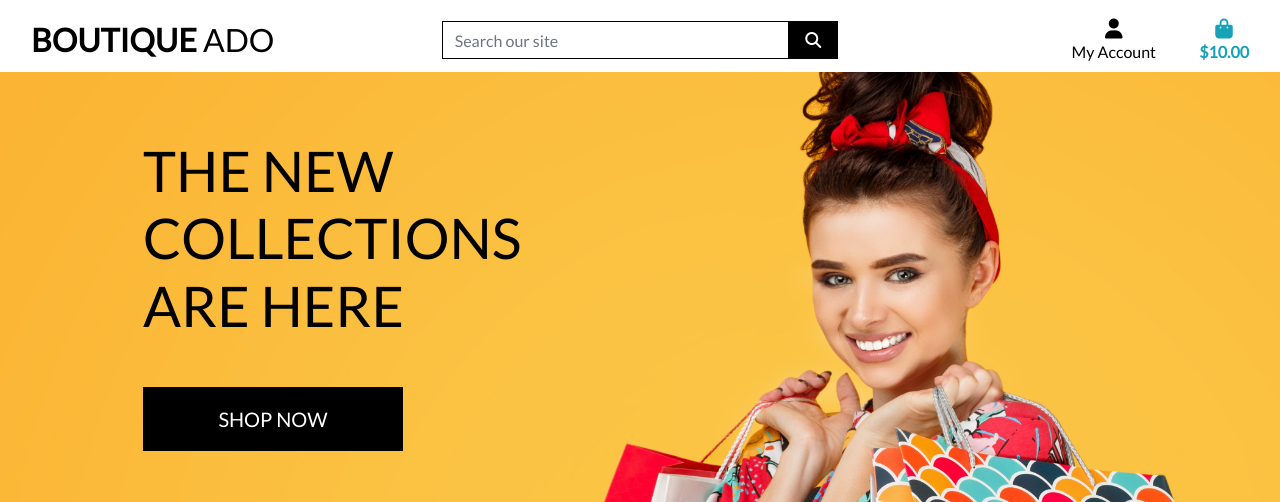
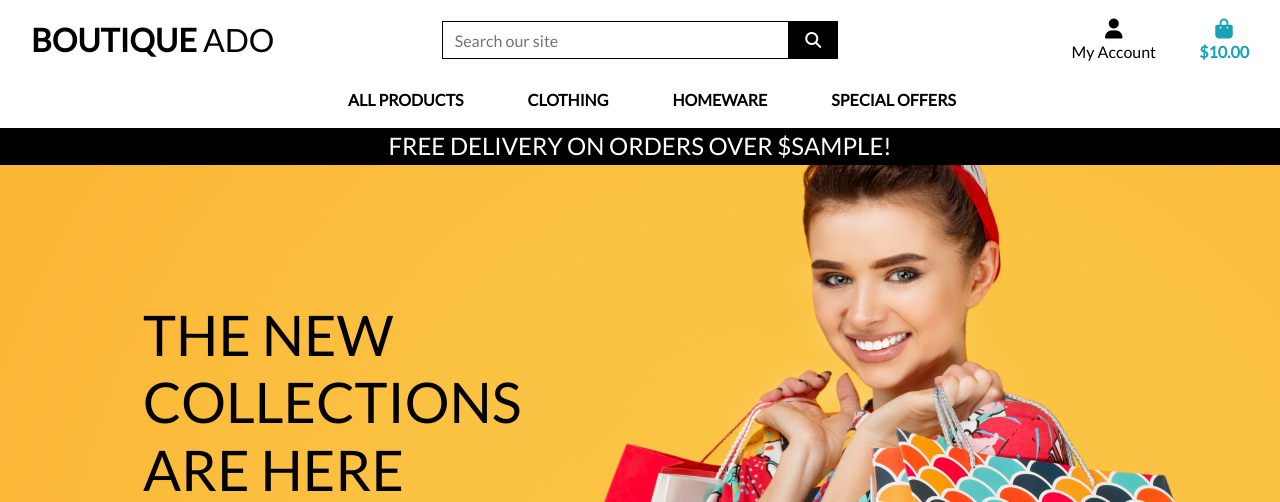
Before and after one commit to ashur-k/bouttique_ado_v1, a Django app: template home/templates/home/index.html in a window 1280 px wide. Shown: the top 502 px of the page. Run offline with Django 3.2, Linux system fonts and the light colour scheme; the template is opened without the code that fills it: most values are stand-ins (such as "Sample title", 1, 10 or a date in 2020); some libraries are stand-ins or nearby versions.

Commit message:
base.html, index.html and inclides folders and files are added

```diff
--- a/home/templates/home/index.html
+++ b/home/templates/home/index.html
@@ -2,11 +2,9 @@
 {% load static %}
 
 {% block page_header %}
-    <div class="container header-contianer">
+    <div class="container header-container">
         <div class="row">
-            <div class="col">
-
-            </div>
+            <div class="col"></div>
         </div>
     </div>
 {% endblock %}
@@ -20,13 +18,10 @@
                 </h1>
                 <div class="my-5">
                     <h4>
-                        <a href="" class="shop-now-button btn btn-lg rounded-0 text-uppercase py-3">
-                            Shop Now
-                        </a>
+                        <a href="" class="shop-now-button btn btn-lg rounded-0 text-uppercase py-3">Shop Now</a>
                     </h4>
                 </div>
             </div>
         </div>
     </div>
-
 {% endblock %}
--- a/static/css/base.css
+++ b/static/css/base.css
@@ -56,6 +56,10 @@ body {
     border: 1px solid black !important;
 }
 
+.bg-black {
+    background: #000 !important;
+}
+
 /* -------------------------------- Media Queries */
 
 /* Slightly larger container on xl screens */
--- a/templates/base.html
+++ b/templates/base.html
@@ -1,7 +1,9 @@
 {% load static %}
+
 <!doctype html>
 <html lang="en">
   <head>
+
     {% block meta %}
         <meta http-equiv="X-UA-Compatible" content="ie=edge">
         <meta charset="utf-8">
@@ -21,19 +23,19 @@
     {% endblock %}
 
     {% block corejs %}
-        <script src="https://kit.fontawesome.com/60ca92335a.js" crossorigin="anonymous"></script>
-        <script src="https://code.jquery.com/jquery-3.5.1.slim.min.js" integrity="sha384-DfXdz2htPH0lsSSs5nCTpuj/zy4C+OGpamoFVy38MVBnE+IbbVYUew+OrCXaRkfj" crossorigin="anonymous"></script>
-        <script src="https://cdn.jsdelivr.net/npm/popper.js@1.16.1/dist/umd/popper.min.js" integrity="sha384-9/reFTGAW83EW2RDu2S0VKaIzap3H66lZH81PoYlFhbGU+6BZp6G7niu735Sk7lN" crossorigin="anonymous"></script>
-        <script src="https://stackpath.bootstrapcdn.com/bootstrap/4.5.2/js/bootstrap.min.js" integrity="sha384-B4gt1jrGC7Jh4AgTPSdUtOBvfO8shuf57BaghqFfPlYxofvL8/KUEfYiJOMMV+rV" crossorigin="anonymous"></script>
+        <script src="https://kit.fontawesome.com/e9c73d7092.js" crossorigin="anonymous"></script>
+        <script src="https://code.jquery.com/jquery-3.4.1.slim.min.js" integrity="sha384-J6qa4849blE2+poT4WnyKhv5vZF5SrPo0iEjwBvKU7imGFAV0wwj1yYfoRSJoZ+n" crossorigin="anonymous"></script>
+        <script src="https://cdn.jsdelivr.net/npm/popper.js@1.16.0/dist/umd/popper.min.js" integrity="sha384-Q6E9RHvbIyZFJoft+2mJbHaEWldlvI9IOYy5n3zV9zzTtmI3UksdQRVvoxMfooAo" crossorigin="anonymous"></script>
+        <script src="https://stackpath.bootstrapcdn.com/bootstrap/4.4.1/js/bootstrap.min.js" integrity="sha384-wfSDF2E50Y2D1uUdj0O3uMBJnjuUD4Ih7YwaYd1iqfktj0Uod8GCExl3Og8ifwB6" crossorigin="anonymous"></script>
     {% endblock %}
 
     {% block extra_js %}
     {% endblock %}
 
-    <title>Boutique Ado{% block extra_title %}{% endblock %}</title>
+    <title>Boutique Ado {% block extra_title %}{% endblock %}</title>
   </head>
   <body>
-     <header class="container-fluid fixed-top">
+    <header class="container-fluid fixed-top">
         <div id="topnav" class="row bg-white pt-lg-2 d-none d-lg-flex">
             <div class="col-12 col-lg-4 my-auto py-1 py-lg-0 text-center text-lg-left">
                 <a href="{% url 'home' %}" class="nav-link main-logo-link">
@@ -93,6 +95,20 @@
                 </ul>
             </div>
         </div>
+        <div class="row bg-white">
+            <nav class="navbar navbar-expand-lg navbar-light w-100">
+                <button class="navbar-toggler" type="button" data-toggle="collapse" data-target="#main-nav" aria-controls="main-nav" aria-expanded="false" aria-label="Toggle navigation">
+                    <span class="navbar-toggler-icon"></span>
+                </button>
+                {% include 'includes/mobile-top-header.html' %}
+                {% include 'includes/main-nav.html' %}
+            </nav>
+        </div>
+        <div id="delivery-banner" class="row text-center">
+            <div class="col bg-black text-white">
+                <h4 class="logo-font my-1">Free delivery on orders over ${{ free_shipping_threshold }}!</h4>
+            </div>
+        </div>
     </header>
 
     {% if messages %}
@@ -100,15 +116,12 @@
     {% endif %}
 
     {% block page_header %}
-
     {% endblock %}
 
     {% block content %}
-
     {% endblock %}
 
     {% block postloadjs %}
-
     {% endblock %}
 
 
--- /dev/null
+++ b/templates/includes/main-nav.html
@@ -0,0 +1,50 @@
+<div class="collapse navbar-collapse" id="main-nav">
+    <ul class="navbar-nav w-auto mx-auto">
+        <li class="nav-item dropdown">
+            <a class="logo-font font-weight-bold nav-link text-black mr-5" href="#" id="all-products-link" data-toggle="dropdown" aria-haspopup="true" aria-expanded="false">
+                All Products
+            </a>
+            <div class="dropdown-menu border-0" aria-labelledby="all-products-link">
+                <a href="" class="dropdown-item">By Price</a>
+                <a href="" class="dropdown-item ">By Rating</a>
+                <a href="" class="dropdown-item ">By Category</a>
+                <a href="" class="dropdown-item">All Products</a>
+            </div>
+        </li>
+
+        <li class="nav-item dropdown">
+            <a class="logo-font font-weight-bold nav-link text-black mr-5" href="#" id="clothing-link" data-toggle="dropdown" aria-haspopup="true" aria-expanded="false">
+                Clothing
+            </a>
+            <div class="dropdown-menu border-0" aria-labelledby="clothing-link">
+                <a href="" class="dropdown-item">Activewear &amp; Essentials</a>
+                <a href="" class="dropdown-item">Jeans</a>
+                <a href="" class="dropdown-item">Shirts</a>
+                <a href="" class="dropdown-item">All Clothing</a>
+            </div>
+        </li>
+
+        <li class="nav-item dropdown">
+            <a class="logo-font font-weight-bold nav-link text-black mr-5" href="#" id="homeware-link" data-toggle="dropdown" aria-haspopup="true" aria-expanded="false">
+                Homeware
+            </a>
+            <div class="dropdown-menu border-0" aria-labelledby="homeware-link">
+                <a href="" class="dropdown-item">Bed &amp; Bath</a>
+                <a href="" class="dropdown-item">Kitchen &amp; Dining</a>
+                <a href="" class="dropdown-item">All Homeware</a>
+            </div>
+        </li>
+
+        <li class="nav-item dropdown">
+            <a class="logo-font font-weight-bold nav-link text-black" href="#" id="specials-link" data-toggle="dropdown" aria-haspopup="true" aria-expanded="false">
+                Special Offers
+            </a>
+            <div class="dropdown-menu border-0" aria-labelledby="specials-link">
+                <a href="" class="dropdown-item">New Arrivals</a>
+                <a href="" class="dropdown-item">Deals</a>
+                <a href="" class="dropdown-item">Clearance</a>
+                <a href="" class="dropdown-item">All Specials</a>
+            </div>
+        </li>
+    </ul>
+</div>
--- /dev/null
+++ b/templates/includes/mobile-top-header.html
@@ -0,0 +1,56 @@
+<li class="list-inline-item">
+    <a class="text-black nav-link d-block d-lg-none" href="#" id="mobile-search" data-toggle="dropdown" aria-haspopup="true" aria-expanded="false">
+        <div class="text-center">
+            <div><i class="fas fa-search fa-lg"></i></div>
+            <p class="my-0">Search</p>
+        </div>
+    </a>
+    <div class="dropdown-menu border-0 w-100 p-3 rounded-0 my-0" aria-labelledby="mobile-search">
+        <form class="form" method="GET" action="">
+            <div class="input-group w-100">
+                <input class="form-control border border-black rounded-0" type="text" name="q" placeholder="Search our site">
+                <div class="input-group-append">
+                    <button class="form-control form-control btn btn-black border border-black rounded-0" type="submit">
+                        <span class="icon">
+                            <i class="fas fa-search"></i>
+                        </span>
+                    </button>
+                </div>
+            </div>
+        </form>
+    </div>
+</li>
+<li class="list-inline-item dropdown">
+    <a class="text-black nav-link d-block d-lg-none" href="#" id="user-options" data-toggle="dropdown" aria-haspopup="true" aria-expanded="false">
+        <div class="text-center">
+            <div><i class="fas fa-user fa-lg"></i></div>
+            <p class="my-0">My Account</p>
+        </div>
+    </a>
+    <div class="dropdown-menu border-0" aria-labelledby="user-options">
+        {% if request.user.is_authenticated %}
+            {% if request.user.is_superuser %}
+                <a href="{% url 'account_logout' %}" class="dropdown-item">Product Management</a>
+            {% endif %}
+            <a href="{% url 'profile' %}" class="dropdown-item">My Profile</a>
+            <a href="{% url 'account_logout' %}" class="dropdown-item">Logout</a>
+        {% else %}
+            <a href="{% url 'account_signup' %}" class="dropdown-item">Register</a>
+            <a href="{% url 'account_login' %}" class="dropdown-item">Login</a>
+        {% endif %}
+    </div>
+</li>
+<li class="list-inline-item">
+    <a class="{% if grand_total %}text-primary font-weight-bold{% else %}text-black{% endif %} nav-link d-block d-lg-none" href="">
+        <div class="text-center">
+            <div><i class="fas fa-shopping-bag fa-lg"></i></div>
+            <p class="my-0">
+                {% if grand_total %}
+                    ${{ grand_total|floatformat:2 }}
+                {% else %}
+                    $0.00
+                {% endif %}
+            </p>
+        </div>
+    </a>
+</li>
```
